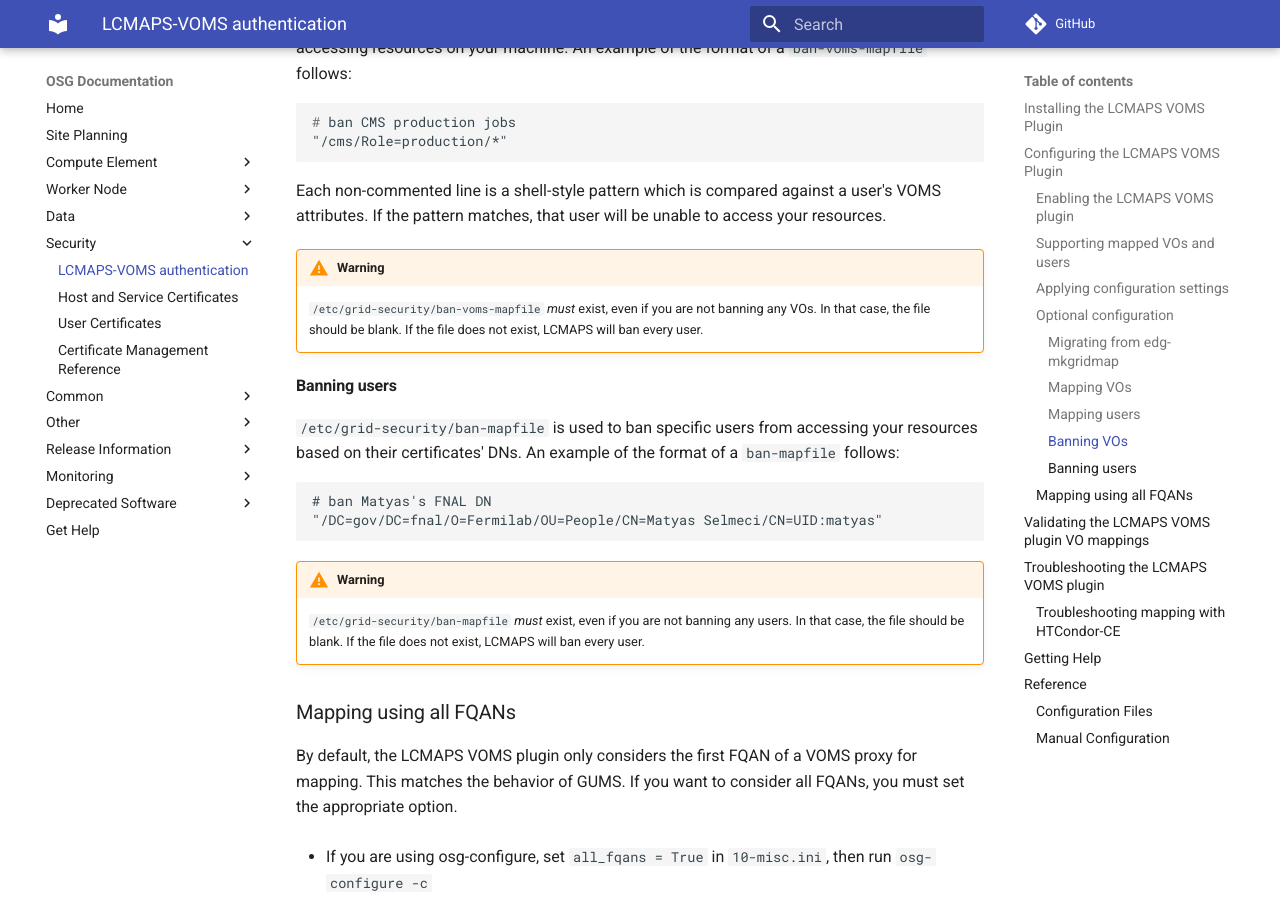
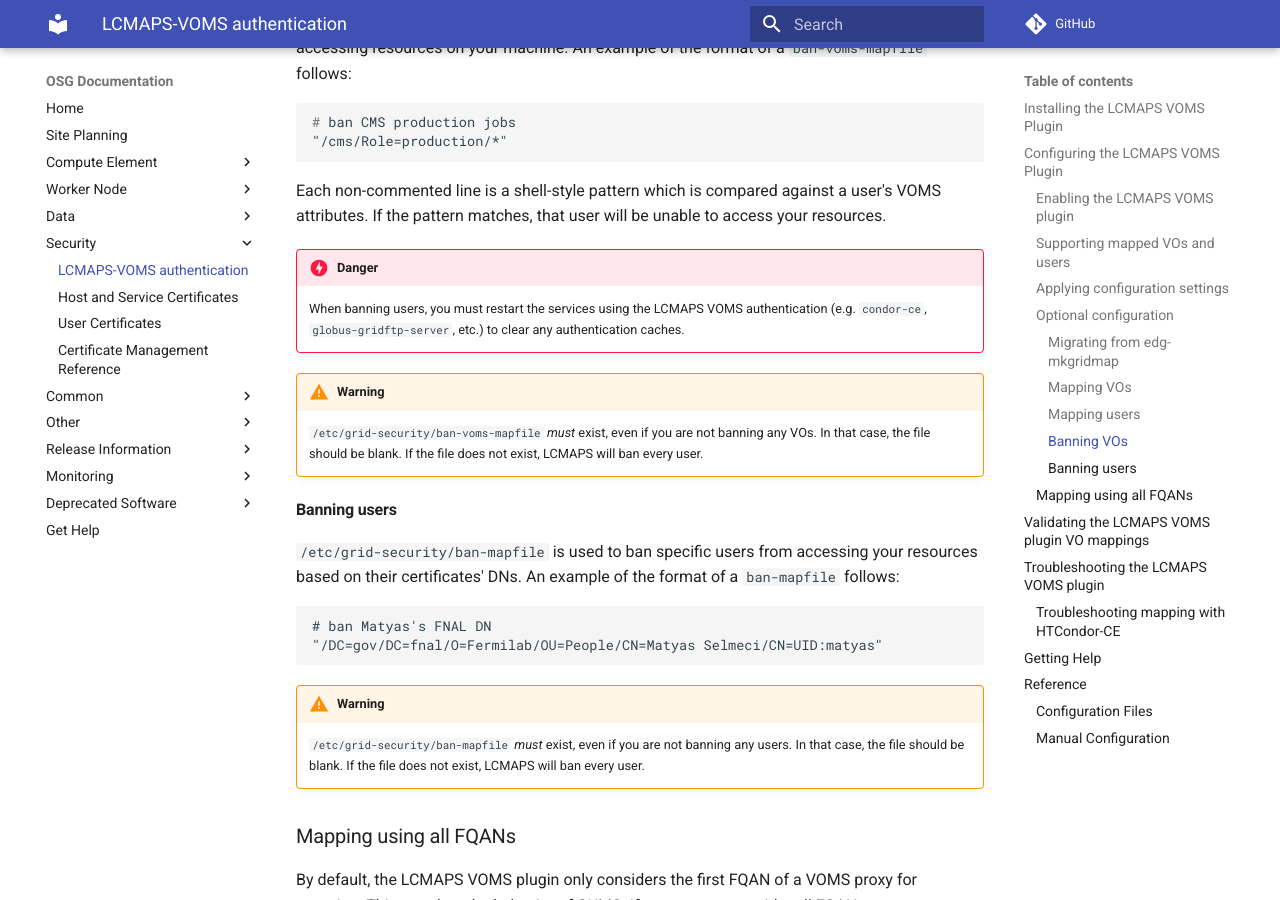
Before and after one commit to osg-htc/docs, an MkDocs documentation site: the page built from docs/security/lcmaps-voms-authentication.md, in a window 1280 px wide and 900 px high, scrolled down 5726 px. Built offline with MkDocs 1.6.1 and Material for MkDocs 9.7.7, drawn with Linux system fonts in a browser that asks for light colours; comment, search, counter and statistics services are not loaded; old or Windows-style settings are respelled for this version of MkDocs.

Commit message:
Add warning about banning users with auth caches

```diff
--- a/docs/security/lcmaps-voms-authentication.md
+++ b/docs/security/lcmaps-voms-authentication.md
@@ -212,6 +212,9 @@ The patterns are compared in the order they are listed in. Therefore, more gener
 
 Each non-commented line is a shell-style pattern which is compared against a user's VOMS attributes. If the pattern matches, that user will be unable to access your resources.
 
+!!!danger
+    When banning users, you must restart the services using the LCMAPS VOMS authentication (e.g. `condor-ce`, `globus-gridftp-server`, etc.) to clear any authentication caches.
+
 !!!warning
     `/etc/grid-security/ban-voms-mapfile` *must* exist, even if you are not banning any VOs. In that case, the file should be blank. If the file does not exist, LCMAPS will ban every user.
 
```
